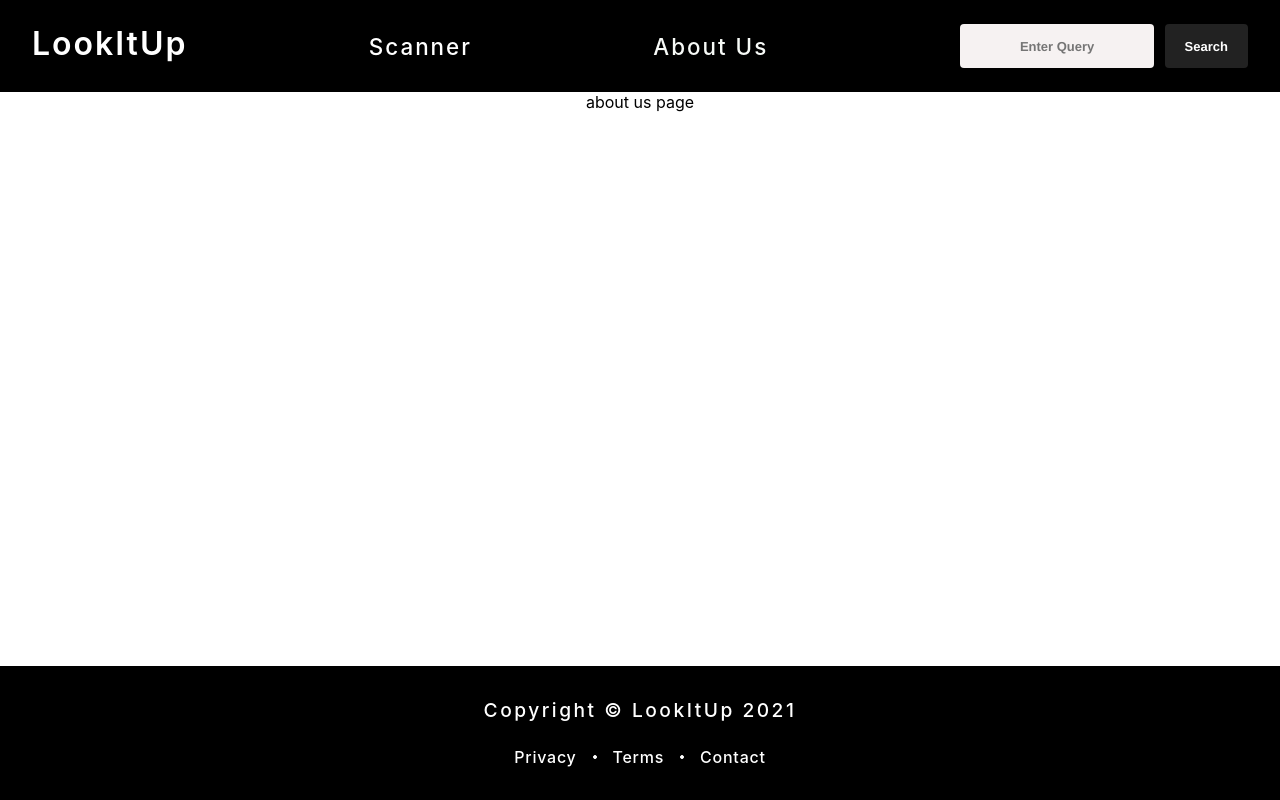
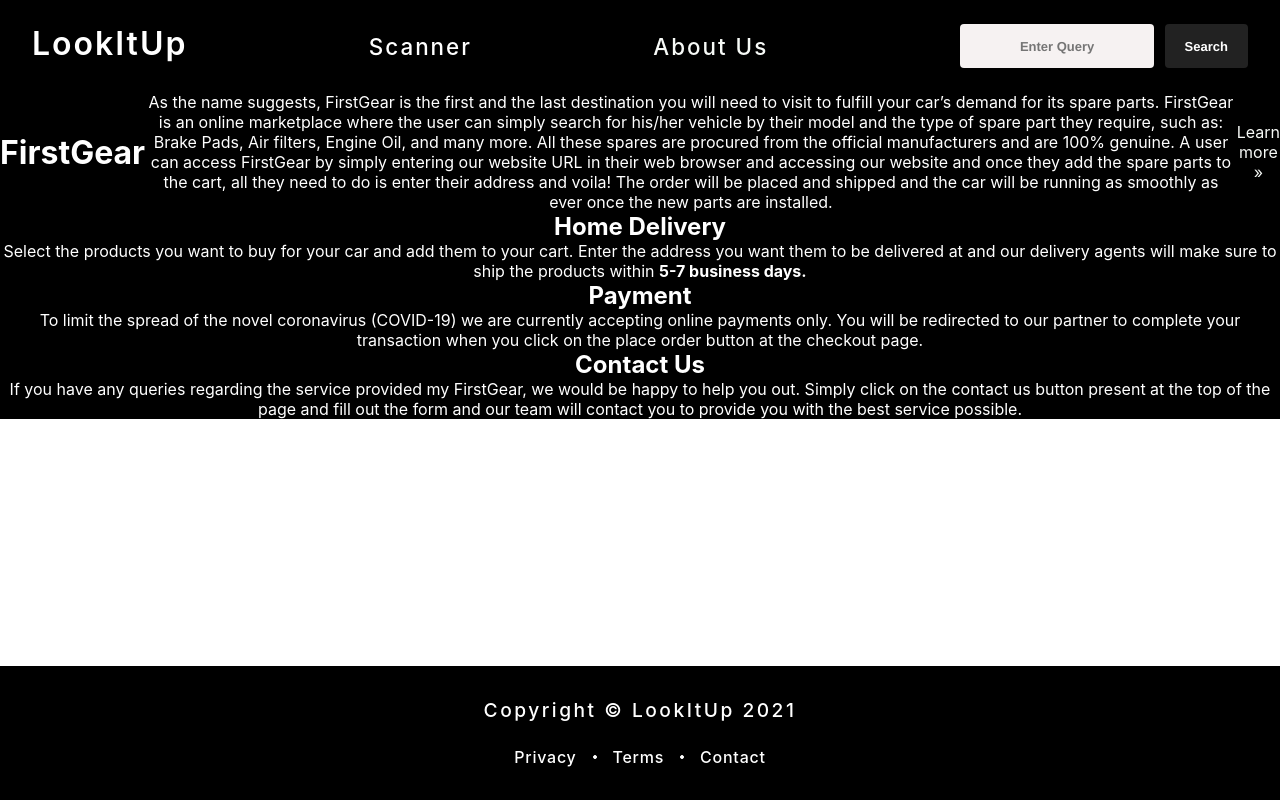
Before and after one commit to raghav-rathi/LookItUp, a React (Create React App) app in the folder newcomponent_scanner/scannerfrontend/: page /about in a window 1280 px wide. Built offline with nearby package versions, Linux system fonts and the light colour scheme.

Commit message:
Front end for the about us page

```diff
--- a/newcomponent_scanner/scannerfrontend/src/components/about/About.jsx
+++ b/newcomponent_scanner/scannerfrontend/src/components/about/About.jsx
@@ -3,7 +3,52 @@
 const About = () => {
   return (
     <div>
-        about us page
+        <head>
+        <link rel="stylesheet" href="https://stackpath.bootstrapcdn.com/bootstrap/4.2.1/css/bootstrap.min.css" integrity="sha384-GJzZqFGwb1QTTN6wy59ffF1BuGJpLSa9DkKMp0DgiMDm4iYMj70gZWKYbI706tWS" crossorigin="anonymous"></link>
+    </head>
+    <main role="main">
+<div class="jumbotron">
+  <div class="container">
+    <h1 class="display-3">FirstGear</h1>
+    <p>As the name suggests, FirstGear is the first and the last destination you will need to visit to
+fulfill your car’s demand for its spare parts. FirstGear is an online marketplace where the
+user can simply search for his/her vehicle by their model and the type of spare part they
+require, such as: Brake Pads, Air filters, Engine Oil, and many more. All these spares are
+procured from the official manufacturers and are 100% genuine. A user can access
+FirstGear by simply entering our website URL in their web browser and accessing our
+website and once they add the spare parts to the cart, all they need to do is enter their
+address and voila! The order will be placed and shipped and the car will be running as
+smoothly as ever once the new parts are installed.</p>
+    <p><a class="btn btn-primary btn-lg" href="#" role="button">Learn more »</a></p>
+  </div>
+</div>
+
+<div class="container">
+
+  <div class="row">
+    <div class="col-md-4">
+      <h2>Home Delivery</h2>
+      <p>
+        Select the products you want to buy for your car and add them to your cart. Enter the address you want them to be delivered at and our delivery agents will make sure to ship the products within <b>5-7 business days.</b>
+      </p>
+    </div>
+    <div class="col-md-4">
+      <h2>Payment</h2>
+      <p>To limit the spread of the novel coronavirus (COVID-19) we are currently accepting online payments only. You will be redirected to our partner to complete your transaction when you click on the place order button at the checkout page.</p>
+    </div>
+    <div class="col-md-4">
+      <h2>Contact Us</h2>
+      <p>If you have any queries regarding the service provided my FirstGear, we would be happy to help you out. Simply click on the contact us button present at the top of the page and fill out the form and our team will contact you to provide you with the best service possible. </p>
+    </div>
+  </div>
+
+</div>
+
+</main>
+
+
+
+
     </div>
   )
 }
```
